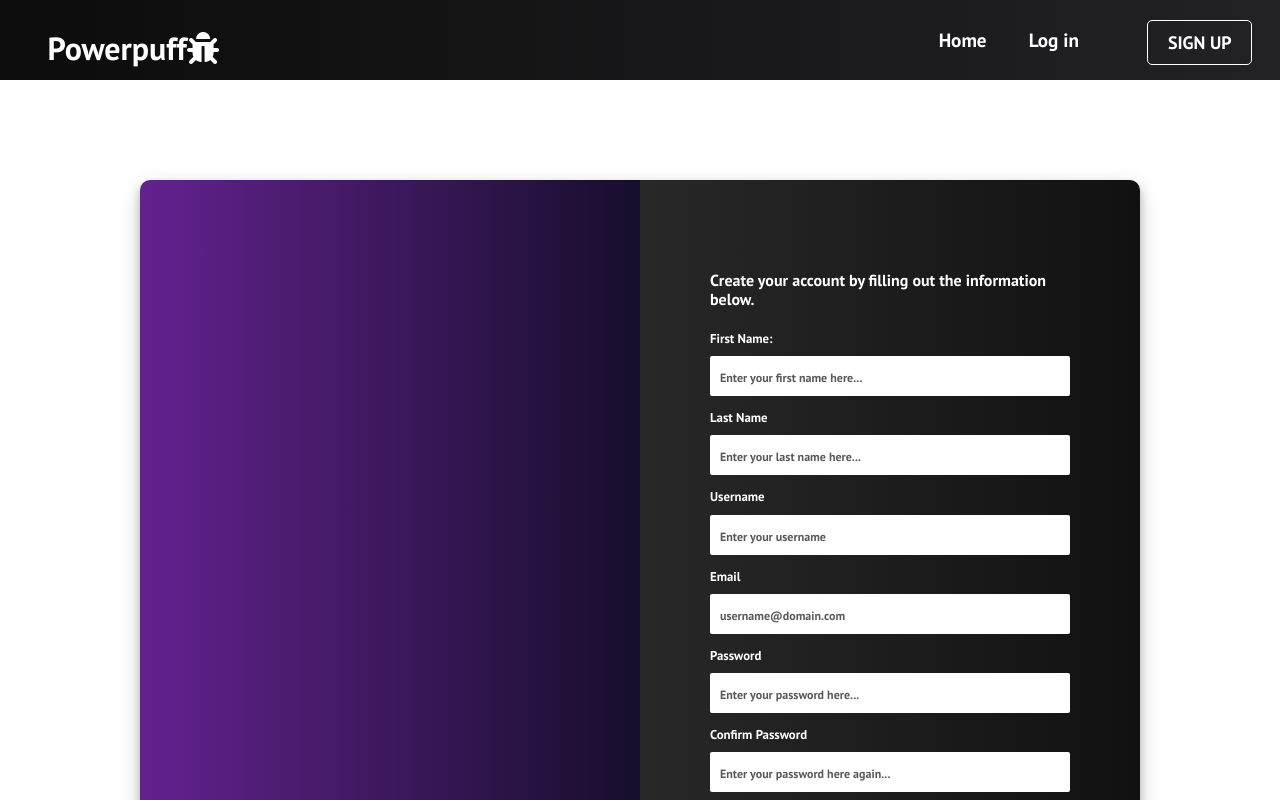
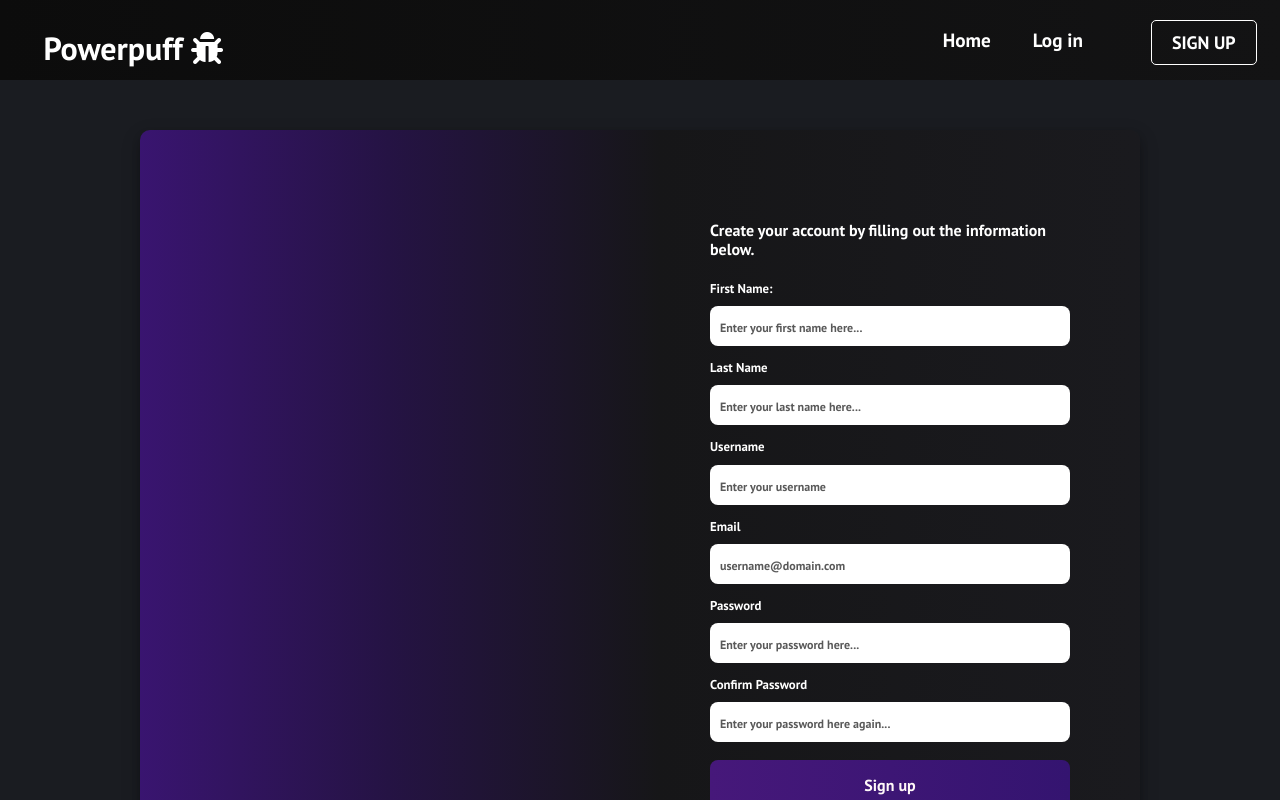
Before and after one commit to andreea-burada/webtech_project, a React (Create React App) app in the folder frontend/app/: page /sign-up in a window 1280 px wide. Shown: the top 800 px of the page. Built offline with nearby package versions, Linux system fonts and the light colour scheme.

Commit message:
Touching up design

```diff
--- a/frontend/app/src/App.css
+++ b/frontend/app/src/App.css
@@ -3,6 +3,10 @@
   margin: 0;
   padding: 0;
   font-family: 'PT Sans', sans-serif;
+}
+
+* body {
+  background-color: #1a1c21;
 }
 
 .home,
--- a/frontend/app/src/App.js
+++ b/frontend/app/src/App.js
@@ -5,6 +5,9 @@ import './App.css';
 import Home from './components/pages/Home'
 import FormSignIn from './components/FormLogin';
 import FormSignUp from './components/FormSignup'
+import ViewTeams from './components/ViewTeams';
+import TeamInfo from './components/TeamInfo';
+
 
 function App() {
   return (
@@ -14,10 +17,10 @@ function App() {
          <Route path='/' exact component={Home} />
          <Route path='/sign-up' exact component={FormSignUp} />
          <Route path='/login' exact component={FormSignIn} />
+         <Route path='/view-teams' exact component={ViewTeams}/>
+         <Route path='/view-team/:id' exact component={TeamInfo}/>
       </Switch>
     </Router>
-
-
   );
 }
 
--- a/frontend/app/src/components/Button.css
+++ b/frontend/app/src/components/Button.css
@@ -1,7 +1,4 @@
-:root {
-    --primary: #fff;
-    --purple-light: rgb(186, 157, 255);
-  }
+@import './ColorTheme.css';
 
   .btn {
     padding: 8px 20px;
--- /dev/null
+++ b/frontend/app/src/components/ColorTheme.css
@@ -0,0 +1,7 @@
+:root {
+    --primary: #fff;
+    --purple-light: rgb(186, 157, 255);
+    --purple-dark: rgb(64, 8, 113);
+    --purple-main:#5C00B8;
+    --background-dark-color:#1a1c21;
+}
--- a/frontend/app/src/components/Footer.css
+++ b/frontend/app/src/components/Footer.css
@@ -50,6 +50,7 @@
     max-width: 1000px;
     display: flex;
     justify-content: center;
+    text-align: center;
   }
 
   .footer-link-wrapper {
@@ -61,9 +62,10 @@
     flex-direction: column;
     align-items: flex-start;
     margin: 16px;
-    text-align: left;
+    text-align: center;
     width: 160px;
     box-sizing: border-box;
+    align-items: center;
   }
 
   .footer-link-items h2 {
@@ -81,7 +83,7 @@
   }
 
   .footer-link-items a:hover {
-    color: #e9e9e9;
+    color: #5d5c5f;
     transition: 0.3s ease-out;
   }
 
@@ -134,7 +136,8 @@
 
   .website-rights {
     color: #fff;
-    margin-bottom: 16px;
+    margin-bottom: 2px;
+    text-align: center;
   }
 
   @media screen and (max-width: 820px) {
--- a/frontend/app/src/components/Footer.js
+++ b/frontend/app/src/components/Footer.js
@@ -20,15 +20,6 @@ function Footer() {
             <h2>Contact Us</h2>
             <Link to='/'>Contact</Link>
             <Link to='/'>Support</Link>
-          </div>
-        </div>
-        <div className='footer-link-wrapper'>
-          <div class='footer-link-items'>
-            <h2>Social Media</h2>
-            <Link to='/'>Instagram</Link>
-            <Link to='/'>Facebook</Link>
-            <Link to='/'>Youtube</Link>
-            <Link to='/'>Twitter</Link>
           </div>
         </div>
       </div>
--- a/frontend/app/src/components/Form.css
+++ b/frontend/app/src/components/Form.css
@@ -1,13 +1,34 @@
+.form-container {
+  margin: 50px auto 100px auto;
+  width: 1000px;
+  box-shadow: 0 5px 8px 0 #00000033, 0 7px 20px 0 #00000033;
+  position: relative;
+  border-radius: 10px;
+  height: 500px;
+  display: grid;
+  grid-template-columns: 1fr 1fr;
+  background-image: linear-gradient(270deg,
+      hsl(240deg 7% 11%) 0%,
+      hsl(240deg 4% 9%) 48%,
+      hsl(262deg 56% 17%) 75%,
+      hsl(264deg 69% 26%) 100%);
+}
 
-.form-container {
-    margin: 100px auto;
+
+.form-container-sign-up {
+  margin: 50px auto 100px auto;
   width: 1000px;
-    box-shadow: 0 5px 8px 0 rgba(0, 0, 0, 0.2), 0 7px 20px 0 rgba(0, 0, 0, 0.2);
+  box-shadow: 0 5px 8px 0 #00000033, 0 7px 20px 0 #00000033;
   position: relative;
   border-radius: 10px;
   height: 800px;
   display: grid;
   grid-template-columns: 1fr 1fr;
+  background-image: linear-gradient(270deg,
+      hsl(240deg 7% 11%) 0%,
+      hsl(240deg 4% 9%) 48%,
+      hsl(262deg 56% 17%) 75%,
+      hsl(264deg 69% 26%) 100%);
 }
 
 .close-btn {
@@ -20,11 +41,6 @@
 }
 
 .form-content-left {
-    background: linear-gradient(
-      90deg,
-      rgb(99, 34, 143) 0%,
-      rgb(22, 14, 43) 100%
-    );
   border-radius: 10px 0 0 10px;
   position: relative;
 }
@@ -33,13 +49,12 @@
   text-align: center;
   font-size: 24px;
   margin-top: 80px;
-    color:rgb(99, 34, 143);
+  color: rgb(99, 34, 143);
 }
 
 .form-content-right {
   border-radius: 0 10px 10px 0;
   position: relative;
-    background: linear-gradient(90deg, rgb(40, 40, 40) 0%, rgb(17, 17, 17) 100%);
 }
 
 .form {
@@ -86,7 +101,7 @@
   display: block;
   padding-left: 10px;
   outline: none;
-    border-radius: 2px;
+  border-radius: 8px;
   height: 40px;
   width: 100%;
   border: none;
@@ -101,26 +116,24 @@
   width: 80%;
   height: 50px;
   margin-top: 10px;
-    border-radius: 2px;
-    background: linear-gradient(
-      90deg,
+  border-radius: 8px;
+  background: linear-gradient(90deg,
       rgb(70, 24, 122) 0%,
-      rgb(52, 20, 112) 100%
-    );
+      rgb(52, 20, 112) 100%);
   outline: none;
   border: none;
   color: rgb(255, 248, 248);
   font-size: 1rem;
+  transition: all 0.3s ease-out;
 }
 
 .form-input-btn:hover {
   cursor: pointer;
-    background: linear-gradient(
-      90deg,
+  background: linear-gradient(90deg,
       rgb(35, 4, 58) 0%,
-      rgb(27, 4, 46)100%
-    );
-    transition: all 0.4s ease-out;
+      rgb(27, 4, 46)100%);
+  color: rgb(165, 132, 236);
+  transition: all 0.3s ease-out;
 }
 
 .form-input-login {
--- a/frontend/app/src/components/FormSignup.js
+++ b/frontend/app/src/components/FormSignup.js
@@ -11,7 +11,7 @@ const Form = () => {
   }
   return (
     <>
-      <div className='form-container'>
+      <div className='form-container-sign-up'>
         <div className='form-content-left'>
 
         </div>
--- a/frontend/app/src/components/Navbar.css
+++ b/frontend/app/src/components/Navbar.css
@@ -1,5 +1,5 @@
 .navbar {
-  background: linear-gradient(90deg, rgb(12, 12, 12) 0%, rgb(34, 34, 37) 100%);
+  background: linear-gradient(90deg, #0c0c0c 0%, #131314 100%);
   height: 80px;
   display: flex;
   justify-content: center;
@@ -30,6 +30,10 @@
   align-items: center;
 }
 
+.navbar-logo:hover{
+  color: #62BAAC;
+}
+
 .fa-typo3 {
   margin-left: 0.5rem;
   font-size: 1.8rem;
@@ -51,18 +55,20 @@
 }
 
 li.nav-username {
-  background-color: rgb(43, 43, 43);
+  background-color: rgb(46, 44, 61);
   padding: 0.5rem 1rem;
+  border-radius: 5px;
 }
 
 li.nav-username:hover {
   color: rgb(29, 29, 29);
   background-color: white;
-  transform: none;
+  transition: none;
 }
 
 li.nav-username:hover span {
   color: inherit;
+  transition:inherit;
 }
 
 .nav-links {
@@ -76,8 +82,10 @@ li.nav-username:hover span {
 
 .nav-links:hover {
   border-bottom: 4px solid #fff;
+  color: #62BAAC;
   transition: all 0.2s ease-out;
 }
+
 
 .fa-bars {
   color: #fff;
--- a/frontend/app/src/components/Navbar.js
+++ b/frontend/app/src/components/Navbar.js
@@ -38,7 +38,7 @@ function Navbar() {
           <div className="navbar-container">
             {/* link replaces the a tag */}
             <Link to="/" className="navbar-logo" onClick={closeMobileMenu}>
-              Powerpuff <i class="fa fa-bug" aria-hidden="true"></i>
+              Powerpuff&nbsp; <i class="fa fa-bug" aria-hidden="true"></i>
             </Link>
             <div className="menu-icon" onClick={handleClick}>
               <i className={click ? "fas fa-times" : "fas fa-bars"} />
@@ -91,7 +91,7 @@ function Navbar() {
                 </Link>
               </li>
               <li className="nav-item">
-                <Link to="/" className="nav-links" onClick={closeMobileMenu}>
+                <Link to="/view-teams" className="nav-links" onClick={closeMobileMenu}>
                   Teams
                 </Link>
               </li>
```
Also changed, not shown: frontend/app/src/components/TeamInfo.css (added). Lines whose indentation alone changed are shown as unchanged.
